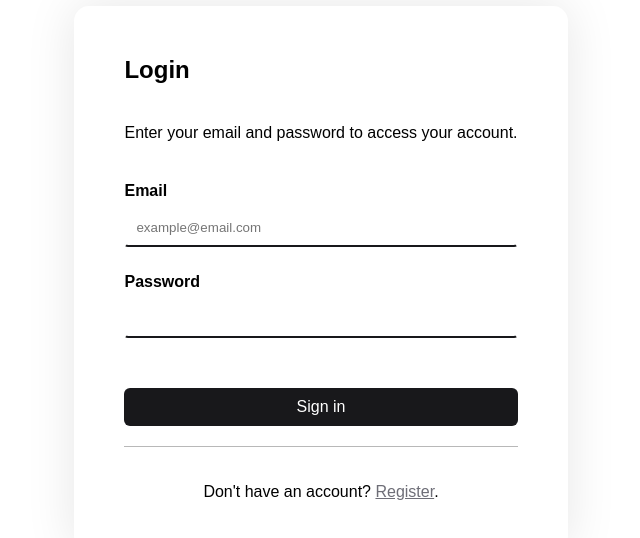
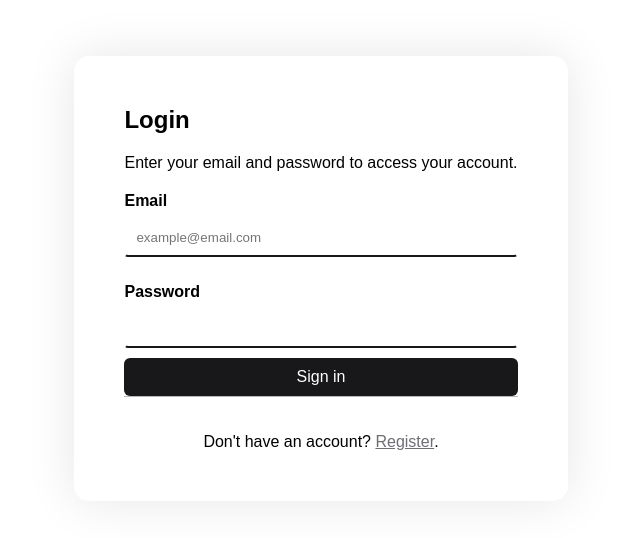
Before and after one commit to DPuddinu/agenda-tutorato-react, a React (Vite) app: page /login in a window 1280 px wide. Shown: the part 122-660 px from the top of the page, without its empty margins (319-959 px from the left). Built offline with nearby package versions, Linux system fonts and the light colour scheme.

Commit message:
feat: create login page

```diff
--- a/src/pages/landing-page.tsx
+++ b/src/pages/landing-page.tsx
@@ -2,7 +2,7 @@ import { Link } from "react-router-dom";
 
 export const LandingPage = () => (
   <nav>
-    <Link to="/appointments">dashboard</Link>
+    <Link to="/appointments">Dashboard</Link>
     <Link to="/register">Register</Link>
     <Link to="/login">Login</Link>
   </nav>
--- a/src/pages/login-page.tsx
+++ b/src/pages/login/login-page.tsx
@@ -1,20 +1,20 @@
-import styles from '../styles/common.module.css';
+import styles from '@/styles/common.module.css';
 
 export const LoginPage = () => (
     <div className={`${styles['container']} ${styles['form-box']}`}>
-        <form id="loginForm" className={`${styles['flex']} ${styles['flex-col']} ${styles['gap-5']} `}>
+        <form id="loginForm" className={`${styles} ${styles['flex-col']} ${styles['gap-5']} `}>
             <h2>Login</h2>
             <p className={`${styles['py-5']}`}>Enter your email and password to access your account.</p>
-            <div className={`${styles['flex']} ${styles['flex-col']} ${styles['items-baseline']} ${styles['gap-2']} `}>
+            <div className={`${styles.flex} ${styles['flex-col']} ${styles['items-baseline']} ${styles['gap-2']} `}>
                 <label htmlFor="email" ><strong>Email</strong></label>
                 <input min="3" max="10" id="email" type="email" placeholder="example@email.com" className={styles['width-auto']} />
                 <span id="errorUser" className={styles.error}></span>
-                <label htmlFor="password" className={`${styles['flex']} ${styles['gap-2']}`}><strong>Password</strong></label>
+                <label htmlFor="password" className={`${styles.flex} ${styles['gap-2']}`}><strong>Password</strong></label>
                 <input min="5" id="password" type="password" className={styles['width-auto']}/>
             </div>
             <span id="errorPass" className={styles.error}></span>
             <button type="submit">Sign in</button>
-            <div className={`${styles['flex']} ${styles['flex-col']}  ${styles['signin']} ${styles['items-center']} ${styles['justify-center']} ${styles['border-t-1']} ${styles['pt-1']} `}>
+            <div className={ `${styles.flex  } ${styles['flex-col']}  ${styles['signin']} ${styles['items-center']} ${styles['justify-center']} ${styles['border-t-1']} ${styles['pt-1']} `}>
                 <p>Don't have an account? <a href="register.html" className={styles['font-color-link']}>Register</a>.</p>
             </div>
         </form>
--- /dev/null
+++ b/src/pages/login/login.module.css
@@ -0,0 +1,3 @@
+.register {
+    display: flex;
+}
--- a/src/routes/routes.tsx
+++ b/src/routes/routes.tsx
@@ -1,6 +1,6 @@
 import { ProtectedPage } from "@/components/protected-page";
 import { LandingPage } from "@/pages/landing-page";
-import { LoginPage } from "@/pages/login-page";
+import { LoginPage } from "@/pages/login/login-page";
 import { createBrowserRouter } from "react-router-dom";
 
 export const router = createBrowserRouter([
```
